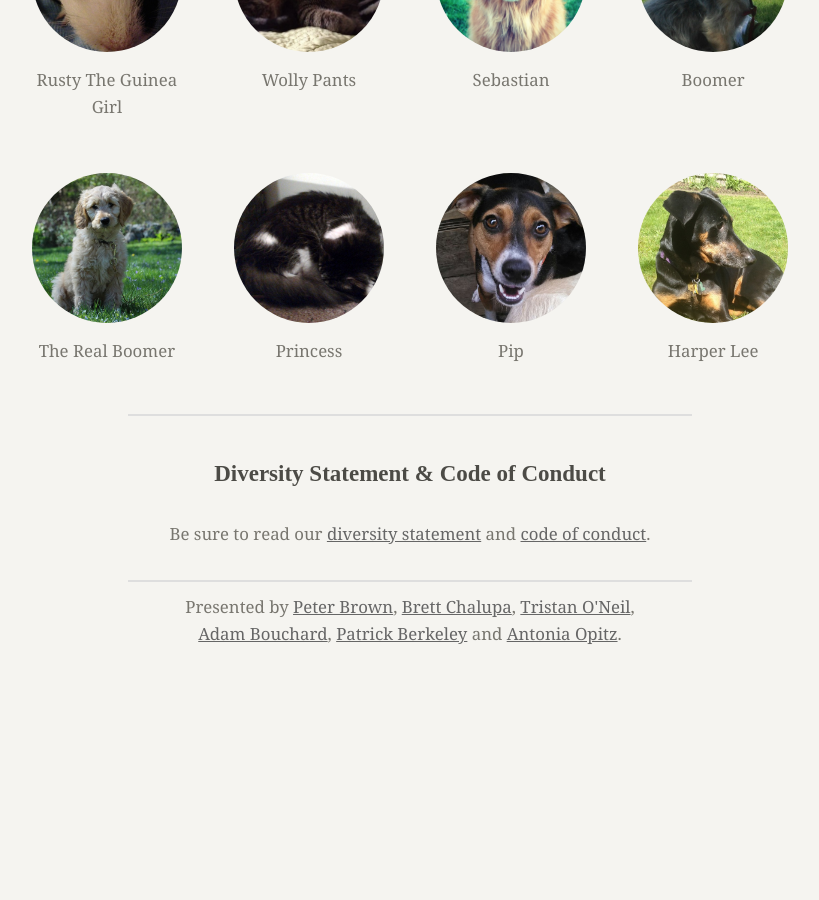
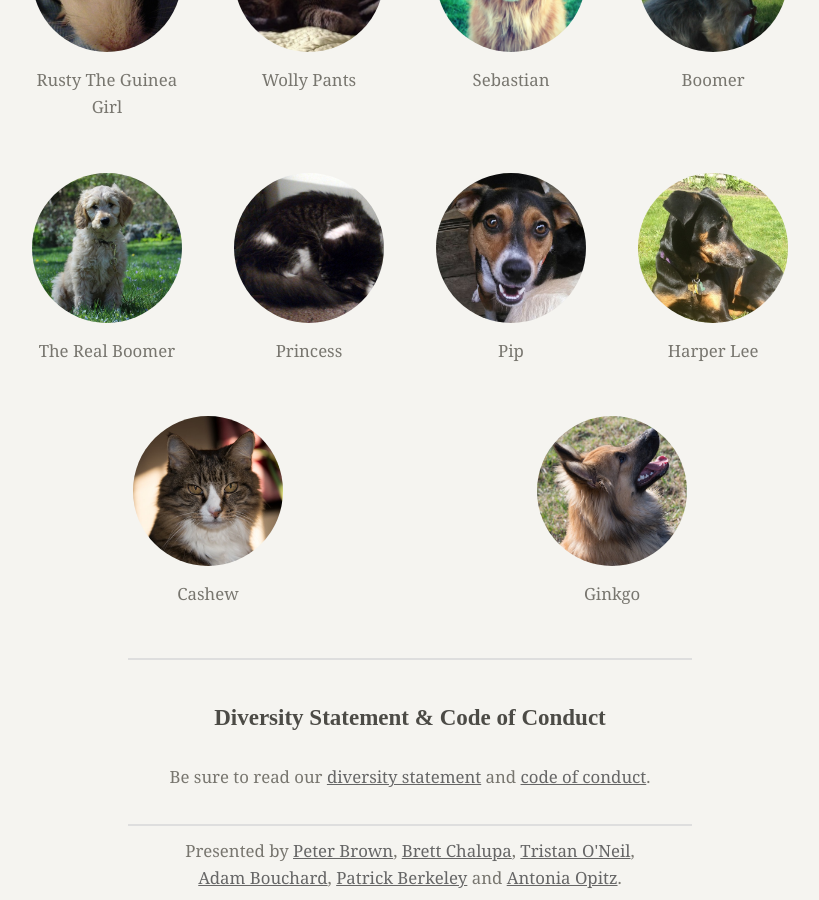
Before and after one commit to burlingtonruby/buruco2013, a Jekyll site: the page built from cat.html, in a window 1280 px wide and 900 px high, scrolled down 1760 px. Shown: the whole window, without its empty margins (230-1049 px from the left). Built offline with Jekyll 4.4.1, drawn with Linux system fonts in a browser that asks for light colours; nearby versions of some CDN libraries; before the commit the page ends 2416 px from its top, so only the background shows below that.

Commit message:
Adding Ginkgo and Cashew

```diff
--- a/cat.html
+++ b/cat.html
@@ -169,6 +169,20 @@ meta_keywords: burlington, ruby, conference, vermont, rails, ruby on rails, cats
             <p>Harper Lee</p>
           </div>
         </div>
+        <div class="row">
+          <div class="six columns supporter">
+            <div class="supporter-frame"><a href="http://www.cerebris.com/"
+                title="Cashew" target="_blank"><img src="images/cats/cashew.jpg"
+                alt="Cashew"></a></div>
+            <p>Cashew</p>
+          </div>
+          <div class="six columns supporter">
+            <div class="supporter-frame"><a href="http://www.cerebris.com/"
+                title="Ginkgo" target="_blank"><img src="images/cats/ginkgo.jpg"
+              alt="Ginkgo"></a></div>
+            <p>Ginkgo</p>
+          </div>
+        </div>
       </div>
     </div>
   </div>
```
Also changed, not shown: sponsors.html (+14 -0 lines), images/cats/cashew.jpg (added), images/cats/ginkgo.jpg (added).
